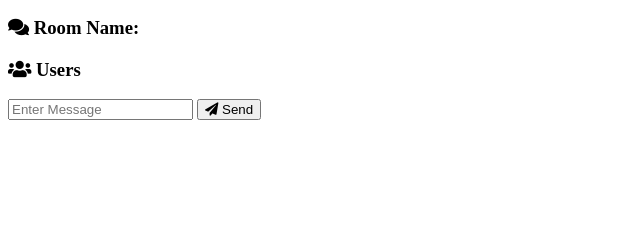
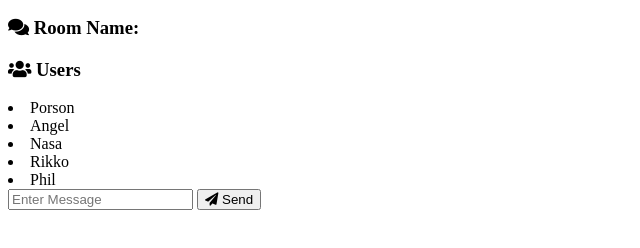
Before and after one commit to oddporson/windows-live-chatroom, a website: page public/chat.html in a window 1280 px wide. Shown: the part 100-348 px from the top of the page, without its empty margins (0-640 px from the left). Drawn offline with nearby package versions, Linux system fonts and the light colour scheme.

Commit message:
hardcoded users

```diff
--- a/public/chat.html
+++ b/public/chat.html
@@ -24,6 +24,11 @@
           <h2 id="room-name"></h2>
           <h3><i class="fas fa-users"></i> Users</h3>
           <ul id="users"></ul>
+            <li>Porson</li>
+            <li>Angel</li>
+            <li>Nasa</li>
+            <li>Rikko</li>
+            <li>Phil</li>
         </div>
         <div class="chat-messages"></div>
       </main>
```
